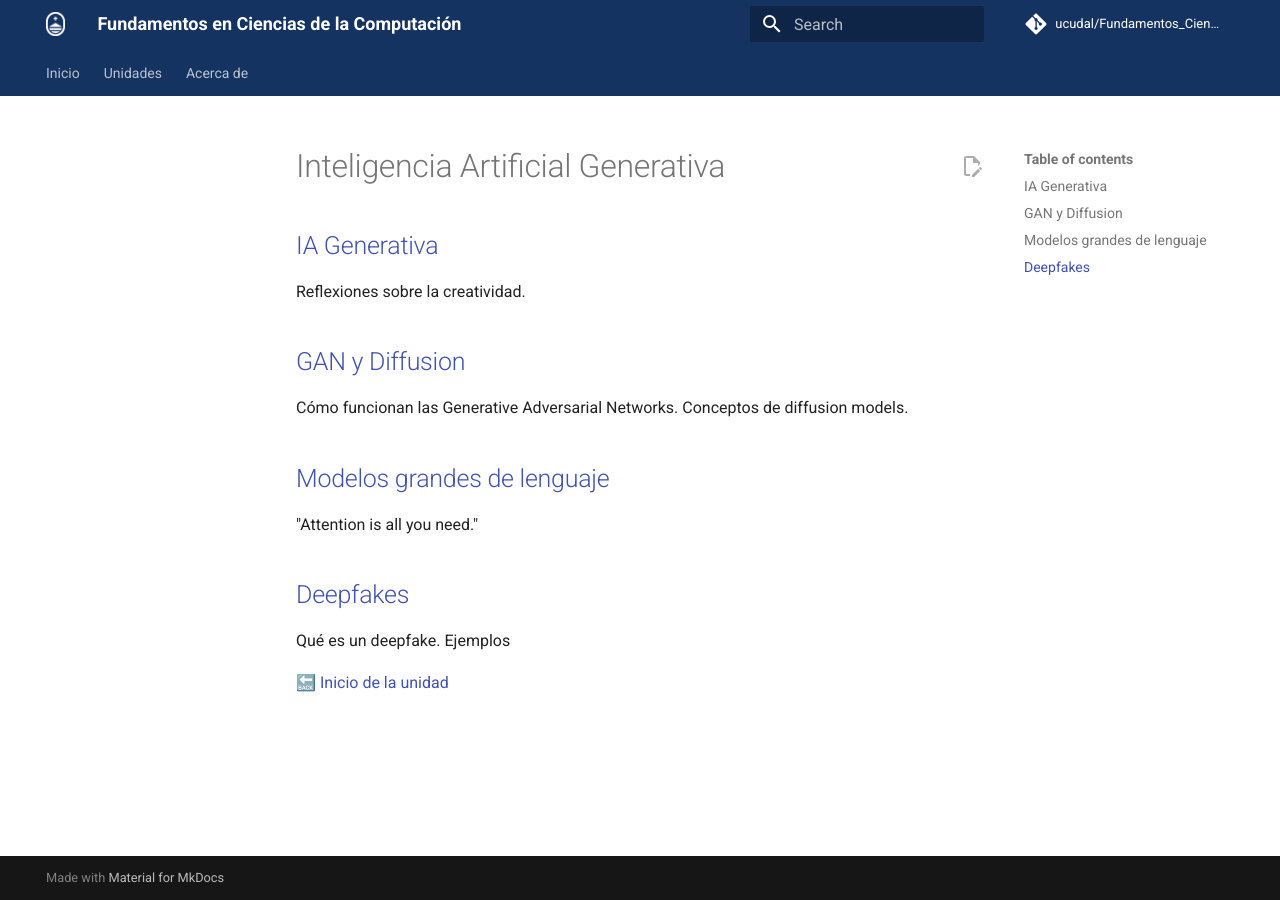
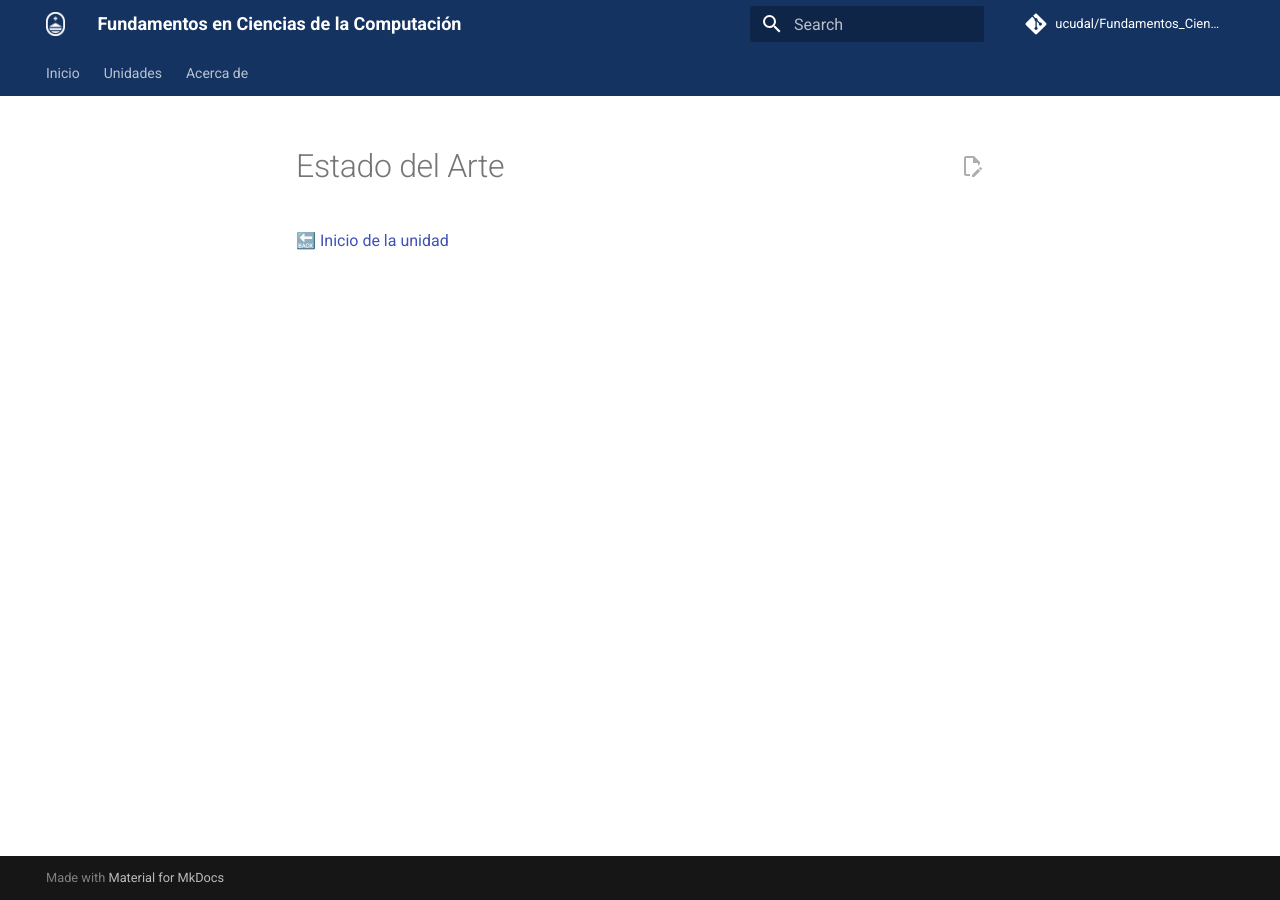
Before and after one commit to ucudal/Fundamentos_Ciencias_Computacion_Conceptos, an MkDocs documentation site: the page built from docs/unidad/5/Actualidad/readme.md, in a window 1280 px wide. Built offline with MkDocs 1.6.1 and Material for MkDocs 9.7.7, drawn with Linux system fonts in a browser that asks for light colours; comment, search, counter and statistics services are not loaded.

Commit message:
doc: documenting date

```diff
--- a/docs/unidad/5/Actualidad/readme.md
+++ b/docs/unidad/5/Actualidad/readme.md
@@ -1,22 +1,7 @@
-status: IN_PROGRESS
-responsable: @LylCB
-ultima_actualizacion: 2026-01-26
+status: DRAFT
+responsable: @LylCB, @aleaurre
+ultima_actualizacion: 2026-05-31
 
-# Inteligencia Artificial Generativa
-## [IA Generativa](./2_generativa.md)
-
-Reflexiones sobre la creatividad.
-
-## [GAN y Diffusion](./3_GAN.md)
-
-Cómo funcionan las Generative Adversarial Networks. Conceptos de diffusion models.
-
-## [Modelos grandes de lenguaje](./4_llm.md)
-
-"Attention is all you need."
-
-## [Deepfakes](./5_deepfakes.md)
-
-Qué es un deepfake. Ejemplos
+# Estado del Arte
 
 [🔙 Inicio de la unidad](../readme.md)
```
Also changed, not shown: docs/unidad/5/Introducción/readme.md (+3 -3 lines).
